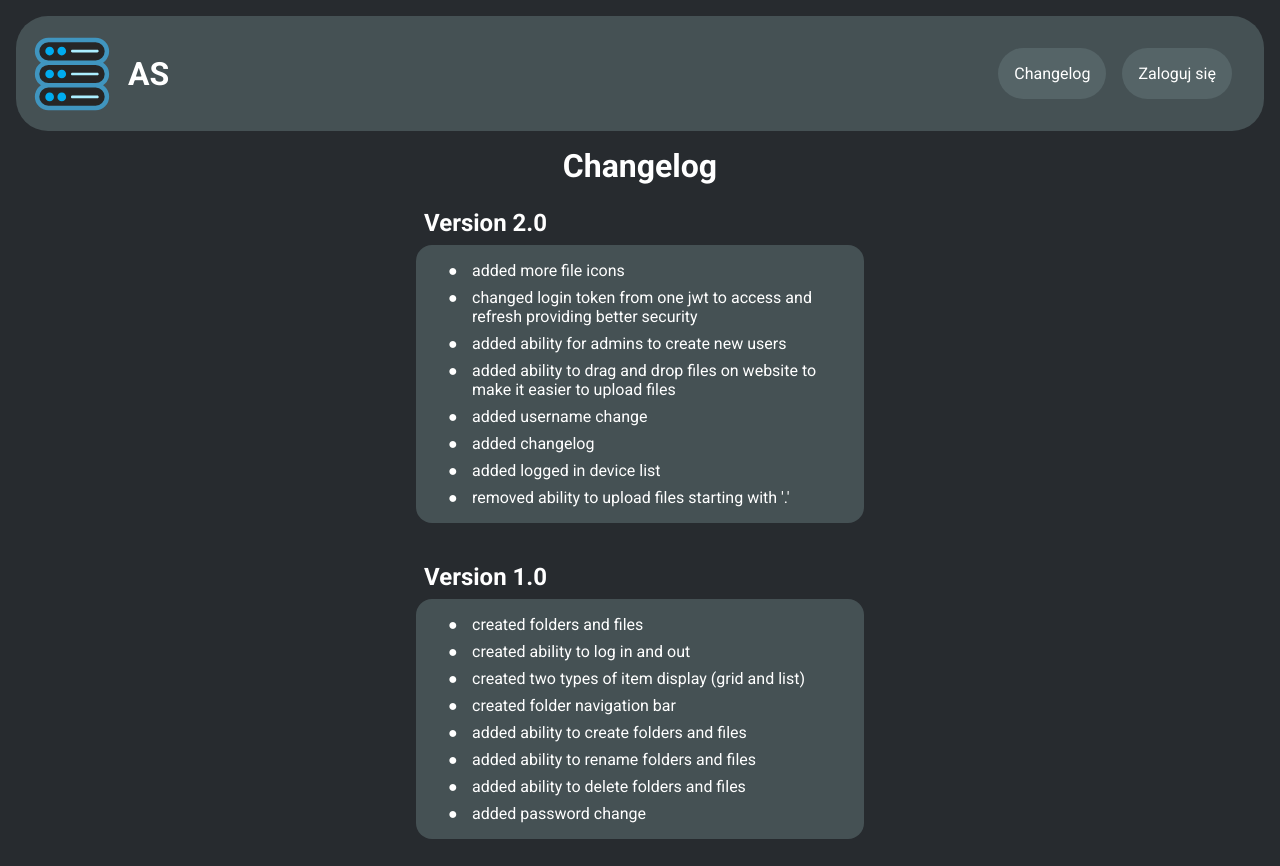
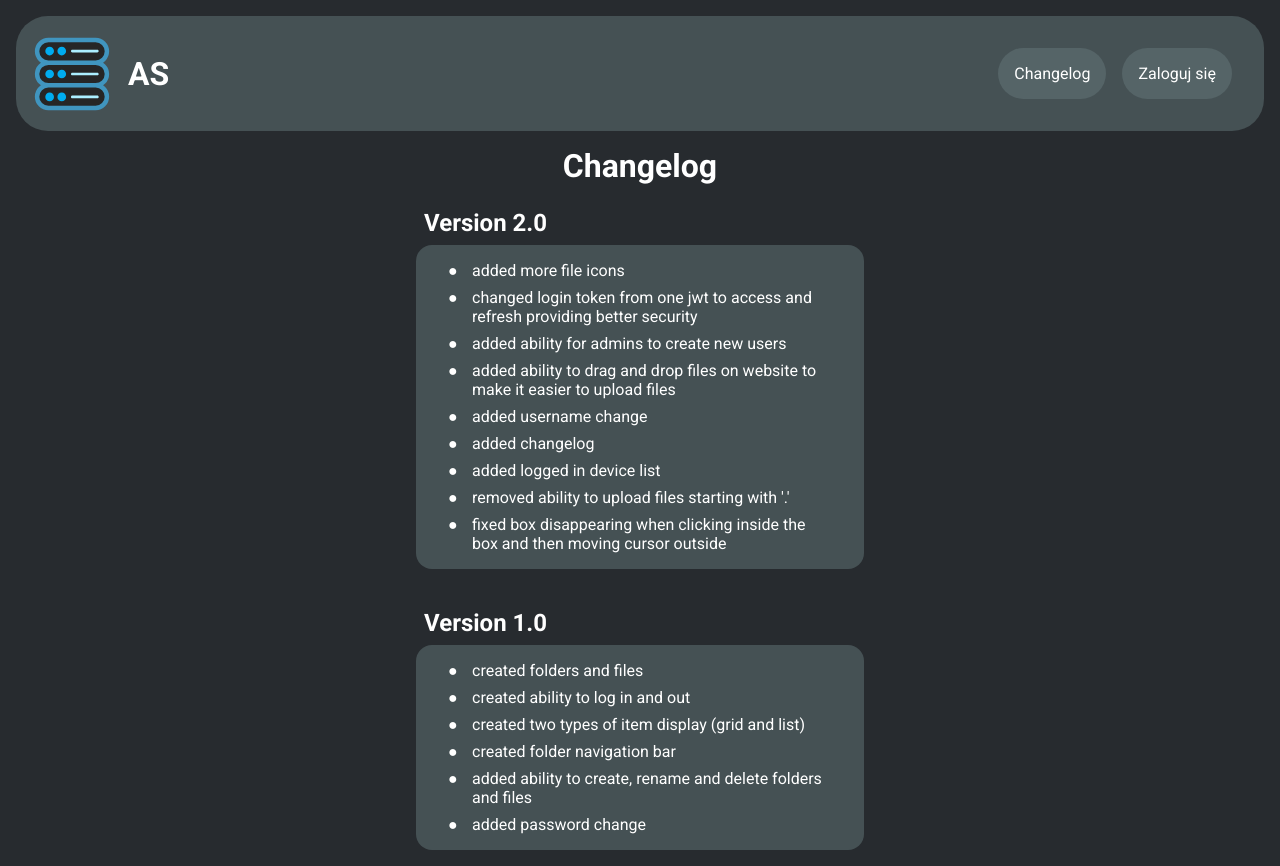
Before and after one commit to LempekPL/lempek-assets, a Nuxt app in the folder frontend/: page /changelog in a window 1280 px wide. Built offline with nearby package versions, Linux system fonts and the light colour scheme.

Commit message:
fix click with modal

```diff
--- a/frontend/app/components/Box/Modal.vue
+++ b/frontend/app/components/Box/Modal.vue
@@ -10,7 +10,7 @@ defineProps<{
 
 <template>
   <transition name="fade">
-    <div class="bg" v-show="show" @click.self="onCancel">
+    <div class="bg" v-show="show" @mousedown.self="onCancel">
       <form class="big-box-menu" @submit.prevent="onSubmit">
         <slot/>
         <div class="bottom">
--- a/frontend/app/pages/changelog.vue
+++ b/frontend/app/pages/changelog.vue
@@ -12,15 +12,14 @@ let changes = {
     "added changelog",
     "added logged in device list",
     "removed ability to upload files starting with '.'",
+    "fixed box disappearing when clicking inside the box and then moving cursor outside"
   ],
   "Version 1.0": [
     "created folders and files",
     "created ability to log in and out",
     "created two types of item display (grid and list)",
     "created folder navigation bar",
-    "added ability to create folders and files",
-    "added ability to rename folders and files",
-    "added ability to delete folders and files",
+    "added ability to create, rename and delete folders and files",
     "added password change",
   ]
 }
```
